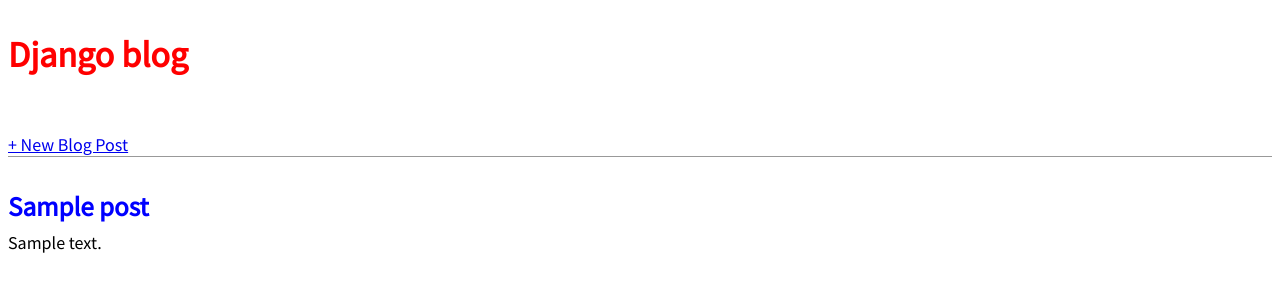
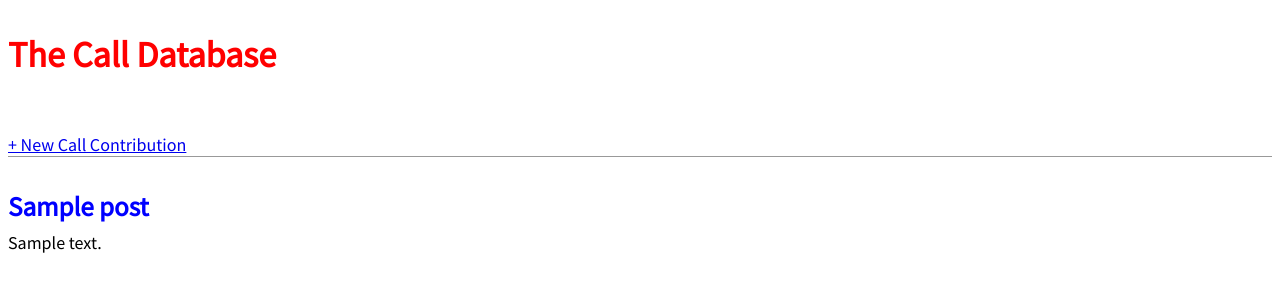
Before and after one commit to ClioGMU/ch-5-blog-app-bbuck1, a Django app: page / in a window 1280 px wide. Shown: the top 300 px of the page. Run offline with Django 3.2, Linux system fonts and the light colour scheme; tables that the repository leaves empty hold one stand-in row (values such as "Sample post").

Commit message:
Attempted update

```diff
--- a/blog/models.py
+++ b/blog/models.py
@@ -8,6 +8,10 @@
         'auth.User',
         on_delete=models.CASCADE,
     )
+    call_date = models.DateField(default=None)
+    denomination = models.CharField(max_length=25, default=None)
+    city = models.CharField(max_length=25, default=None)
+    state = models.CharField(max_length=15, default=None)
     body = models.TextField()
 
 
--- a/blog/views.py
+++ b/blog/views.py
@@ -18,13 +18,13 @@
 class BlogCreateView(CreateView):
     model = Post
     template_name = 'post_new.html'
-    fields = ['title', 'author', 'body']
+    fields = ['title', 'author', 'call_date', 'denomination', 'city', 'state', 'body']
 
 
 class BlogUpdateView(UpdateView):
     model = Post
     template_name = 'post_edit.html'
-    fields = ['title', 'body']
+    fields = ['title', 'call_date', 'denomination', 'city', 'state', 'body']
 
 
 class BlogDeleteView(DeleteView):
--- a/templates/base.html
+++ b/templates/base.html
@@ -1,7 +1,7 @@
 {% load static %}
 <html>
   <head>
-    <title>Django blog</title>
+    <title>The Call blog</title>
     <link href="https://fonts.googleapis.com/css?family=Source+Sans+Pro:400"
     rel="stylesheet">
     <link href="{% static 'css/base.css' %}" rel="stylesheet">
@@ -10,10 +10,10 @@
     <div>
       <header>
         <div class="nav-left">
-          <h1><a href="{% url 'home'%}">Django blog</a></h1>
+          <h1><a href="{% url 'home'%}">The Call Database</a></h1>
       <div>
       <div class="nav-right">
-          <a href="{% url 'post_new' %}">+ New Blog Post</a>
+          <a href="{% url 'post_new' %}">+ New Call Contribution</a>
         </div>
       </header>
       {% block content %}
```
Also changed, not shown: db.sqlite3.
